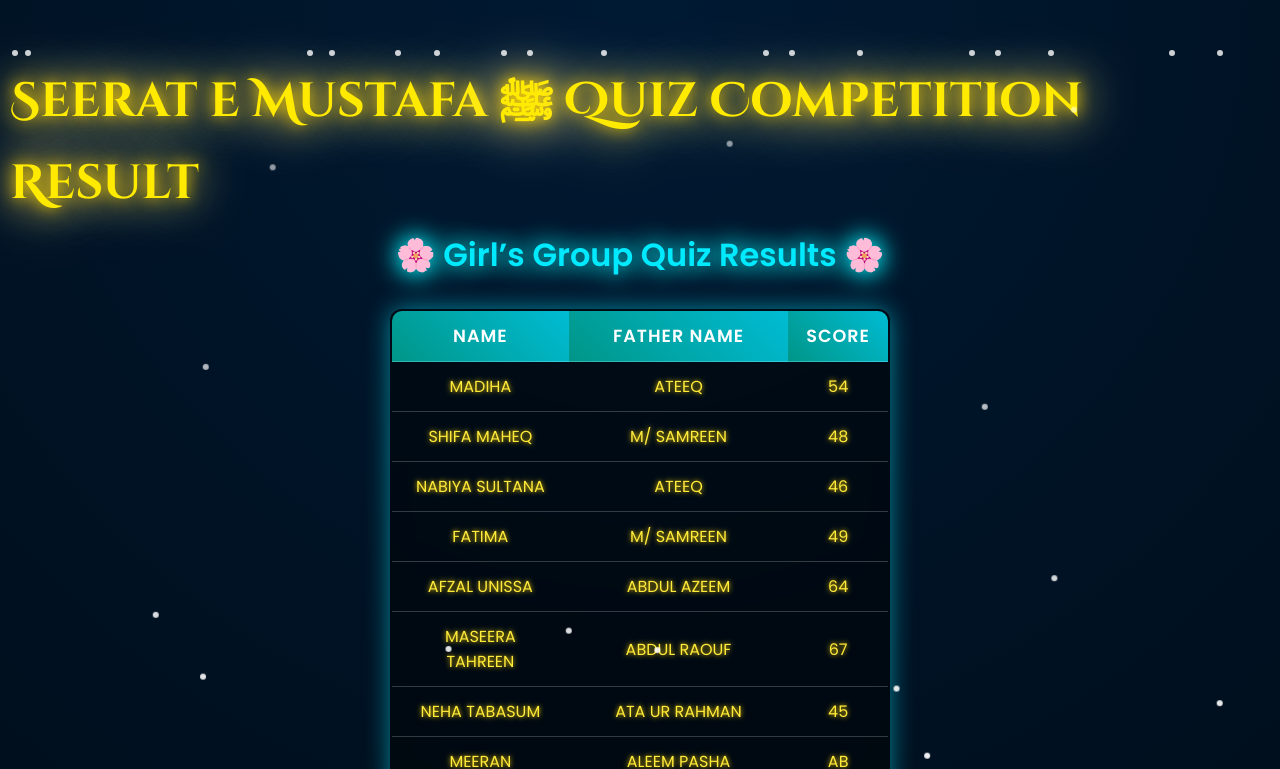
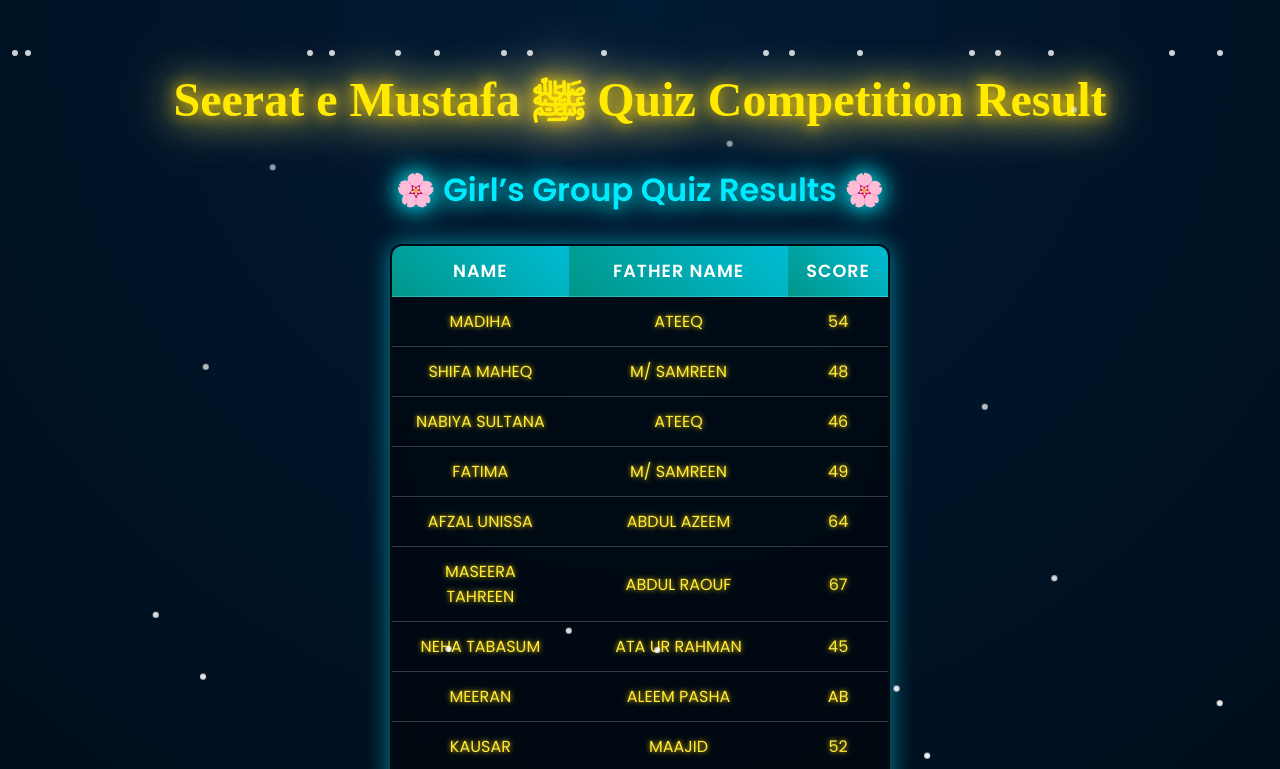
Before and after one commit to qadeemjamia-bit/Seerat-e-Mustafa-Quiz-Competition-Results, a plain HTML site: page page4.html in a window 1280 px wide. Shown: the top 769 px of the page. Drawn offline with Linux system fonts and the light colour scheme.

Commit message:
Update page4.html

```diff
--- a/page4.html
+++ b/page4.html
@@ -24,13 +24,13 @@
 
     /* 🌙 Header Title */
     h1 {
-      font-family: 'Cinzel Decorative', cursive;
+      font-family:'Times New Roman', Times, serif;
       font-size: 3rem;
+
       color: #ffea00;
       text-shadow: 0 0 15px #ffd700, 0 0 40px #ffcc00, 0 0 60px #fff;
       margin-bottom: 15px;
       animation: fadeInDown 1.5s ease-in-out;
-      text-align:'center';
     }
 
     h2 {
```
